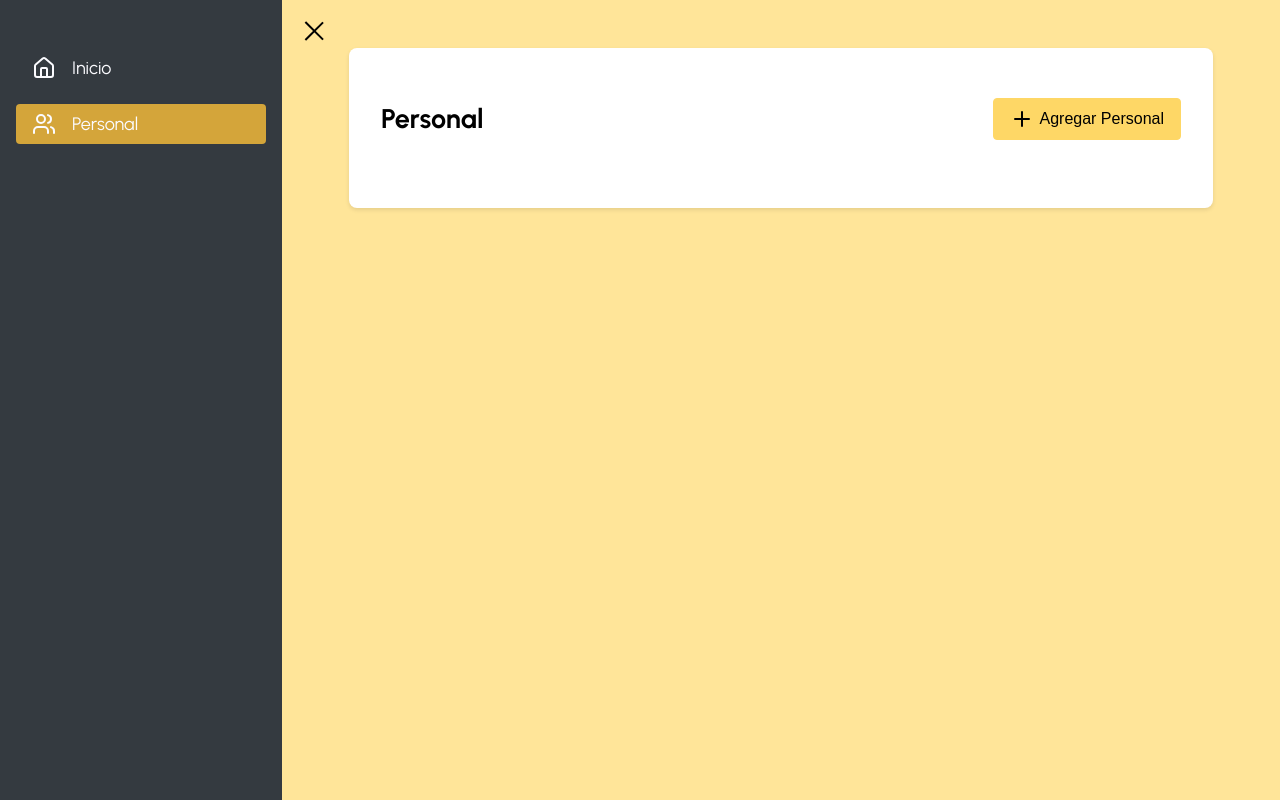
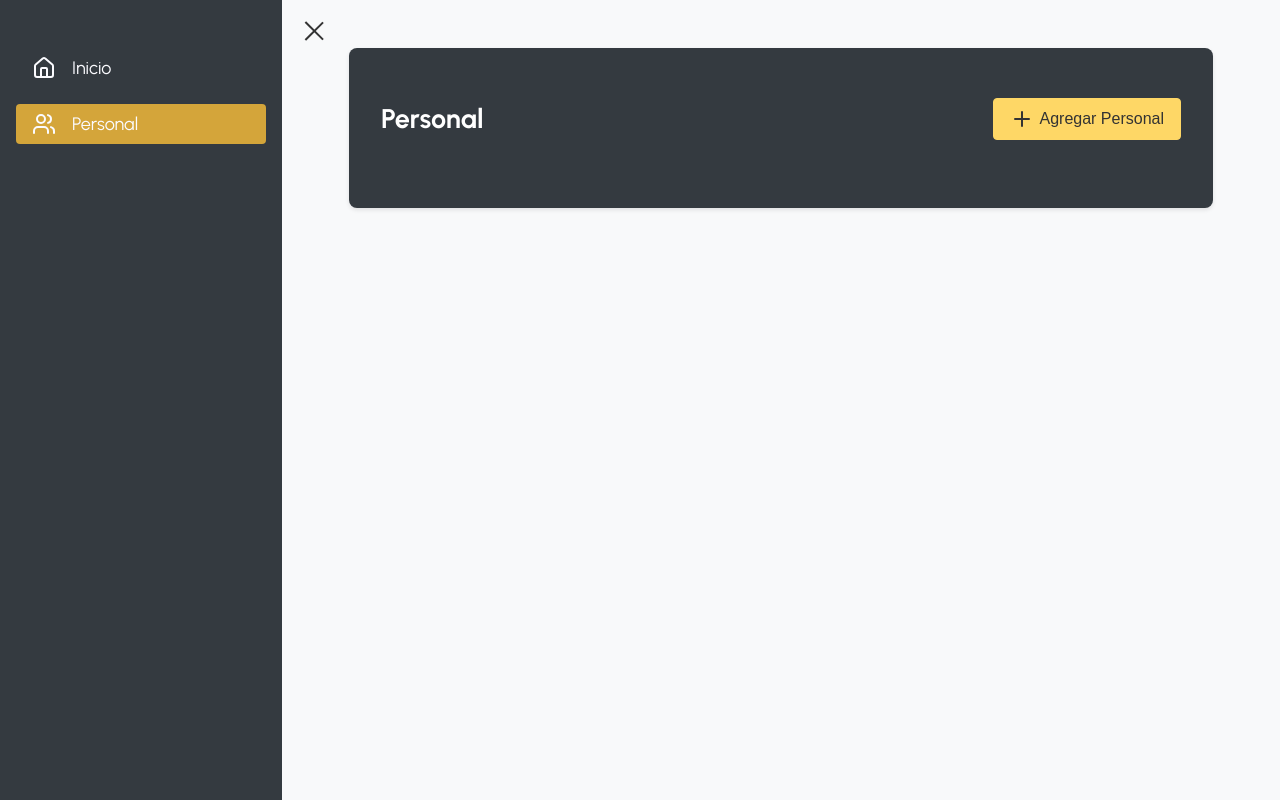
Before and after one commit to facundon/laburar, a SvelteKit app: page /employees in a window 1280 px wide. Built offline with nearby package versions, Linux system fonts and the light colour scheme.

Commit message:
feat: enhance styling for Button and Modal components, update employee pages with improved colors and layouts

```diff
--- a/src/components/Button.svelte
+++ b/src/components/Button.svelte
@@ -88,6 +88,7 @@
 
 	.button:hover:not(.outlined):not(:disabled) {
 		background-color: var(--primary-dark);
+		border-color: var(--primary-dark);
 	}
 
 	.button.primary.outlined:hover:not(:disabled) {
--- a/src/components/Modal.svelte
+++ b/src/components/Modal.svelte
@@ -41,6 +41,7 @@
 		left: 50%;
 		transform: translate(-50%, -50%);
 		background: white;
+		color: #333;
 		padding: 2rem;
 		border-radius: 8px;
 		box-shadow: 0 2px 10px rgba(0, 0, 0, 0.1);
--- a/src/routes/+layout.svelte
+++ b/src/routes/+layout.svelte
@@ -125,7 +125,6 @@
 	.content {
 		flex-grow: 1;
 		padding: 2rem;
-		background-color: var(--primary-light);
 		position: relative;
 	}
 
--- a/src/routes/employees/+page.svelte
+++ b/src/routes/employees/+page.svelte
@@ -29,7 +29,8 @@
 		max-width: 800px;
 		margin: 0 auto;
 		padding: 2rem;
-		background-color: #fff;
+		background-color: var(--gray-main);
+		color: #fff;
 		border-radius: 8px;
 		box-shadow: 0 2px 4px rgba(0, 0, 0, 0.1);
 	}
@@ -39,6 +40,7 @@
 		display: flex;
 		justify-content: space-between;
 		align-items: center;
+		color: #fff;
 	}
 
 	ul {
@@ -52,7 +54,7 @@
 
 	a {
 		text-decoration: none;
-		color: #007bff;
+		color: var(--secondary-main);
 	}
 
 	a:hover {
--- a/src/routes/employees/[id]/+page.svelte
+++ b/src/routes/employees/[id]/+page.svelte
@@ -64,7 +64,7 @@
 		<Modal
 			bind:show={showModal}
 			title="Confirm Deletion"
-			message="Are you sure you want to delete this employee?"
+			message={`Are you sure you want to delete ${employee.name}?`}
 			onconfirm={handleConfirm}
 			onclose={handleClose}
 		/>
@@ -78,17 +78,20 @@
 		max-width: 600px;
 		margin: 0 auto;
 		padding: 2rem;
-		background-color: #fff;
 		border-radius: 8px;
+		background-color: var(--gray-main);
+		color: #fff;
 		box-shadow: 0 2px 4px rgba(0, 0, 0, 0.1);
 	}
 
 	h1 {
 		margin-bottom: 1rem;
+		color: #fff;
 	}
 
 	p {
 		margin-bottom: 0.5rem;
+		color: #ccc;
 	}
 
 	.actions {
--- a/src/routes/employees/[id]/edit/+page.svelte
+++ b/src/routes/employees/[id]/edit/+page.svelte
@@ -73,13 +73,20 @@
 		max-width: 600px;
 		margin: 0 auto;
 		padding: 2rem;
-		background-color: #fff;
 		border-radius: 8px;
+		background-color: var(--gray-main);
+		color: #fff;
 		box-shadow: 0 2px 4px rgba(0, 0, 0, 0.1);
 	}
 
 	h1 {
 		margin-bottom: 1rem;
+		color: #fff;
+	}
+
+	p {
+		margin-bottom: 0.5rem;
+		color: #ccc;
 	}
 
 	.form-group {
@@ -87,7 +94,9 @@
 	}
 
 	.actions {
+		margin-top: 1rem;
 		display: flex;
+		gap: 1rem;
 	}
 
 	label {
--- a/src/theme.ts
+++ b/src/theme.ts
@@ -4,13 +4,13 @@ export const theme = {
 			main: '#FED766', // Mustard
 			light: '#FFE599', // Lighter shade of mustard
 			dark: '#D4A53A', // Darker shade of mustard
-			contrast: '#000000',
+			contrast: '#333',
 		},
 		secondary: {
-			main: '#655A7C', // Purple
-			light: '#8A7FA3', // Lighter shade of purple
-			dark: '#4A3F5A', // Darker shade of purple
-			contrast: '#FBFBFF',
+			main: '#59C3C3', // Blue
+			light: '#7AD1D1', // Lighter shade of main
+			dark: '#3F8A8A', // Darker shade of main
+			contrast: '#333',
 		},
 		success: {
 			main: '#72A98F', // Green
```
Also changed, not shown: 1 other file (tests, documents, lock files or other folders).
